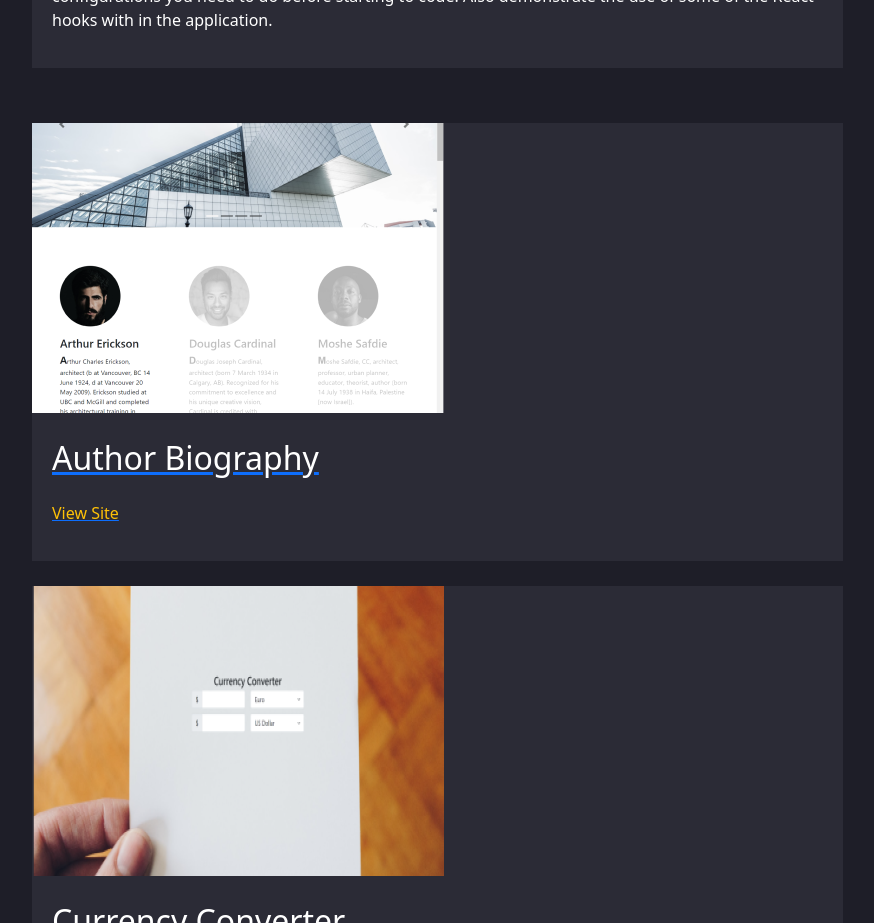
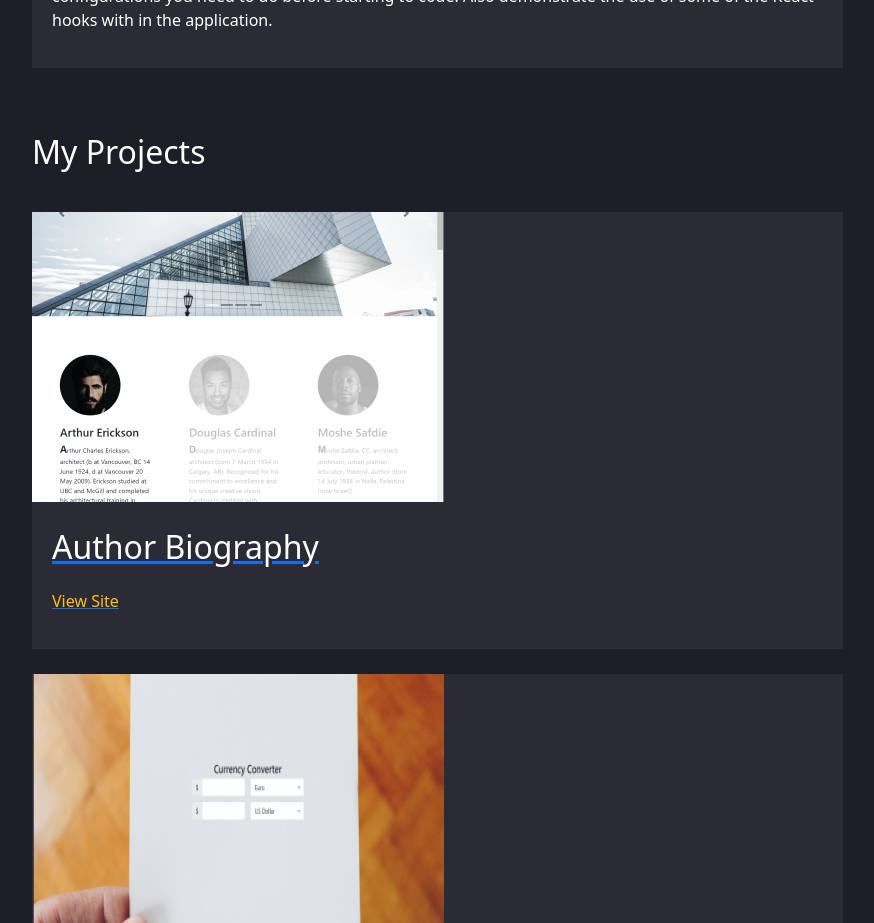
Before and after one commit to Lance-Gee/LSG-Portfolio, a Next.js app: page / in a window 1280 px wide. Shown: the part 2900-3823 px from the top of the page, without its empty margins (345-1219 px from the left). Built offline with nearby package versions, Linux system fonts and the light colour scheme.

Commit message:
added fixed my projects css module

```diff
--- a/components/desktop/MyProjects.jsx
+++ b/components/desktop/MyProjects.jsx
@@ -1,6 +1,6 @@
 import React, { useEffect, useState } from 'react';
 import Image from 'next/image';
-import classes from '../../styles/MyProjects.module.css';
+import classes from '../../styles/MyProjectsDesktop.module.css';
 
 export default function MyProjects() {
   const [projectList, setProjectList] = useState();
@@ -21,6 +21,7 @@ export default function MyProjects() {
 
   return (
     <div className={classes.projContainer}>
+      <h2 className={classes.title}>My Projects</h2>
       {projectList === undefined || projectList.length < 1 ? (
         <div className="spinner-border text-warning" role="status">
           <span className="visually-hidden">Loading...</span>
--- /dev/null
+++ b/styles/MyProjectsDesktop.module.css
@@ -0,0 +1,28 @@
+.card {
+    background: #2b2b36;
+    margin-top: 25px;
+    margin-left: 10px;
+    margin-right: 10px;
+  }
+
+  .cardInner {
+    color: #ffc107;
+    padding: 20px;
+  }
+
+  .cardInner h2 {
+    color: white;
+    padding-bottom: 15px;
+  }
+
+  .projContainer {
+    padding-bottom: 55px;
+  }
+
+  .title {
+    color: white;
+    padding-bottom: 15px;
+    padding-top: 10px;
+    margin-top: 15px;
+    margin-left: 10px;
+  }
```
